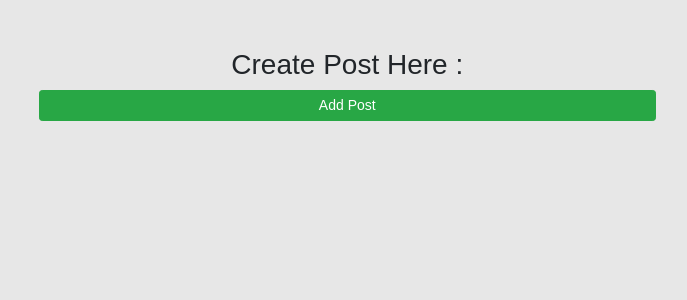
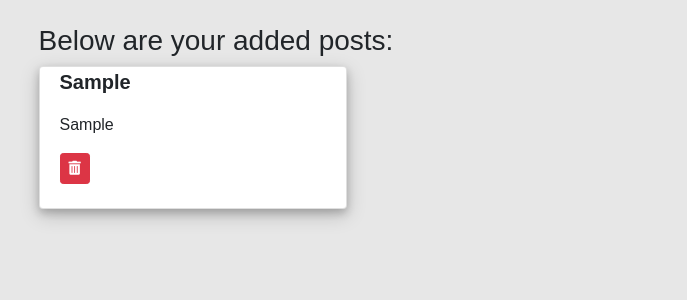
Before and after one commit to beattykariuki/The-Hoodwatch, a Django app: page /posts/ in a window 1280 px wide; the page is wider, and only the part inside the window is pictured. Shown: the part 80-380 px from the top of that part, without its empty margins (254-941 px from the left). Run offline with Django 3.2, Linux system fonts and the light colour scheme; a user stored in the database is signed in; tables that the repository leaves empty hold one stand-in row (values such as "Sample post"); some libraries are stand-ins or nearby versions.

Commit message:
added a posts.html and defined it

```diff
--- a/watch/templates/posts.html
+++ b/watch/templates/posts.html
@@ -1,32 +1,52 @@
 {%extends 'base.html'%}
-{%load bootstrap4 %}
+{% load bootstrap4 %}
 {%block content%}
-<br>
-<br>
+
 <div class="row container" style="padding-bottom:20px">
 
-    <div class="col-xs-12 col-sm-12 col-md-3">
+    <div class="col-md-3" style="padding-top: 24px">
+    </div>
+    <div class="col-md-7">
+        <br>
+        <h3>Below are your added posts:</h3>
+
+
+        {% if posts %}
+        {%for post in posts%}
+        <div class="card" style="width:50% !important;box-shadow: 0 4px 8px 0 rgba(0, 0, 0, 0.2), 0 6px 20px 0 rgba(0, 0, 0, 0.19);padding-left: 20px;">
+
+
+
+            <div class="panel-body">
+                <p style="font-weight:bolder;font-size:20px;">{{post.topic.capitalize}}</p>
+                <p>{{post.post}}</p>
+
+                {% if post.user_id == user.id %}
+                {% endif %}
+
+                {% if post.user_id == user.id %}
+                <a href="{% url 'delete_post' post.id %}" class="btn btn-sm btn-danger"><i class="fas fa-trash-alt"></i></a>
+                {% endif %}
+            </div>
+            <br>
+
+
+
+
+        </div>
+        <br>
+        {%endfor%}
+        {%else%}
+        <h4>You havent created any forum posts yet. You can create one <a href="{% url 'add_post' %}">here</a> </h4>
+        {%endif%}
+
 
 
     </div>
-    <div class="col-md-7">
+    <div class="col-md-2"></div>
 
-        <div class="panel panel-default">
-            <div class="panel-heading">
-                <h3 class="text-center">Create Post Here :</h3>
-            </div>
-            <div class="panel-body">
-                <form name="form" action="{% url 'add_post' %}" method="POST">
-
-                    {%csrf_token%}
-                    {%bootstrap_form form %}
-                    <button type="submit" class="btn btn-success btn-sm btn-block">Add Post</button>
-                </form>
-            </div>
-        </div>
-    </div>
-    <div class="col-md-2"></div>
 
 </div>
 
+
 {%endblock%}
--- a/watch/urls.py
+++ b/watch/urls.py
@@ -16,7 +16,7 @@ urlpatterns=[
   url(r'^businesses/$',views.added_businesses,name= 'added_businesses'),
   url(r'^profile/$',views.profile,name = 'profile'),
   url(r'^update_profile/$',views.update_profile,name= 'update_profile'),
-  url(r'^add_post/',views.add_post,name = 'add_post'),
+  url(r'^add_post/$',views.add_post,name = 'add_post'),
   url(r'^posts/$',views.posts,name = 'posts'),
   url(r'search/', views.search_results, name='search_results'),
   url(r'^delete_business/(\d+)',views.delete_business,name = 'delete_business'),
--- a/watch/views.py
+++ b/watch/views.py
@@ -145,9 +145,11 @@ def add_post(request):
     messages.error(request,'Error!!Post can only be added after joining a neighbourhood!')
     return HttpResponseRedirect(request.META.get('HTTP_REFERER'))
 
+
+@login_required(login_url='/accounts/login/')
 def posts(request):
   posts = Posts.objects.filter(user = request.user)
-  return render(request,'posts.html')
+  return render(request,'posts.html',locals())
 
 
 @login_required(login_url='/accounts/login/')
```
